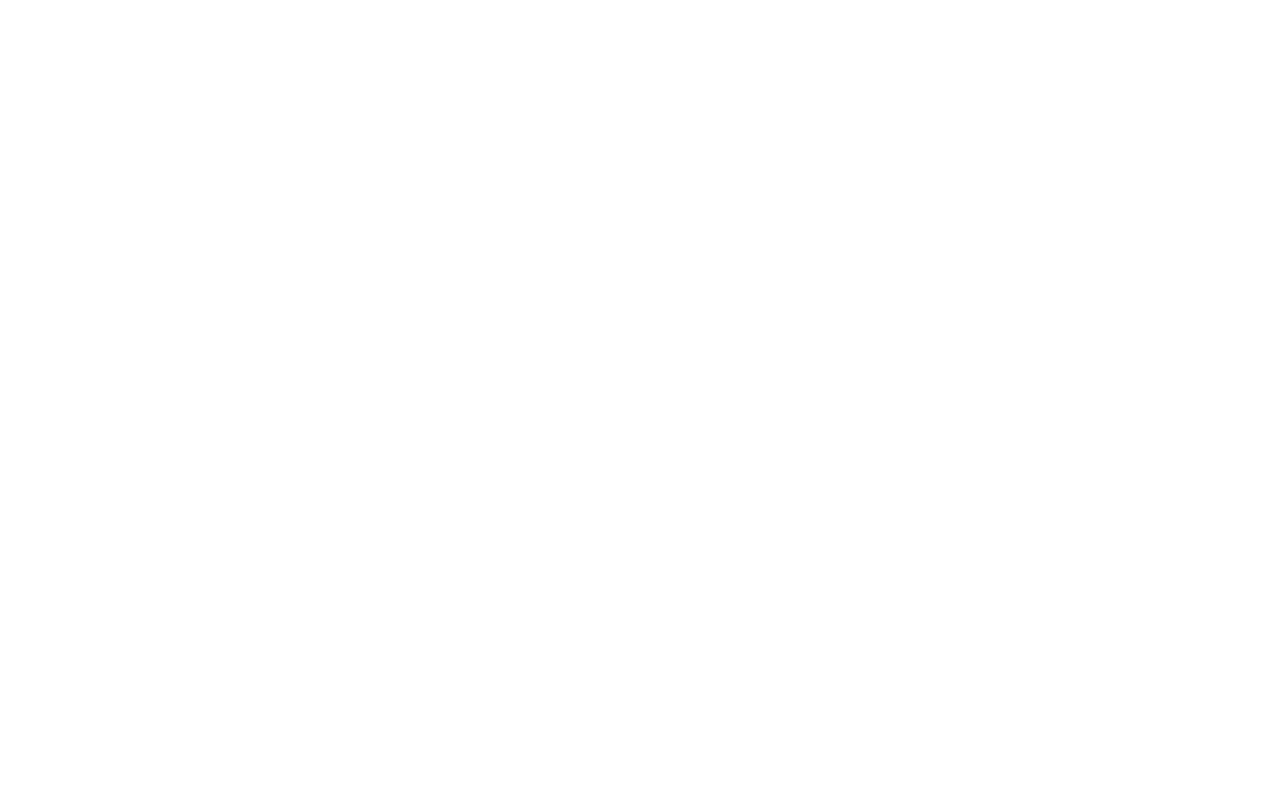
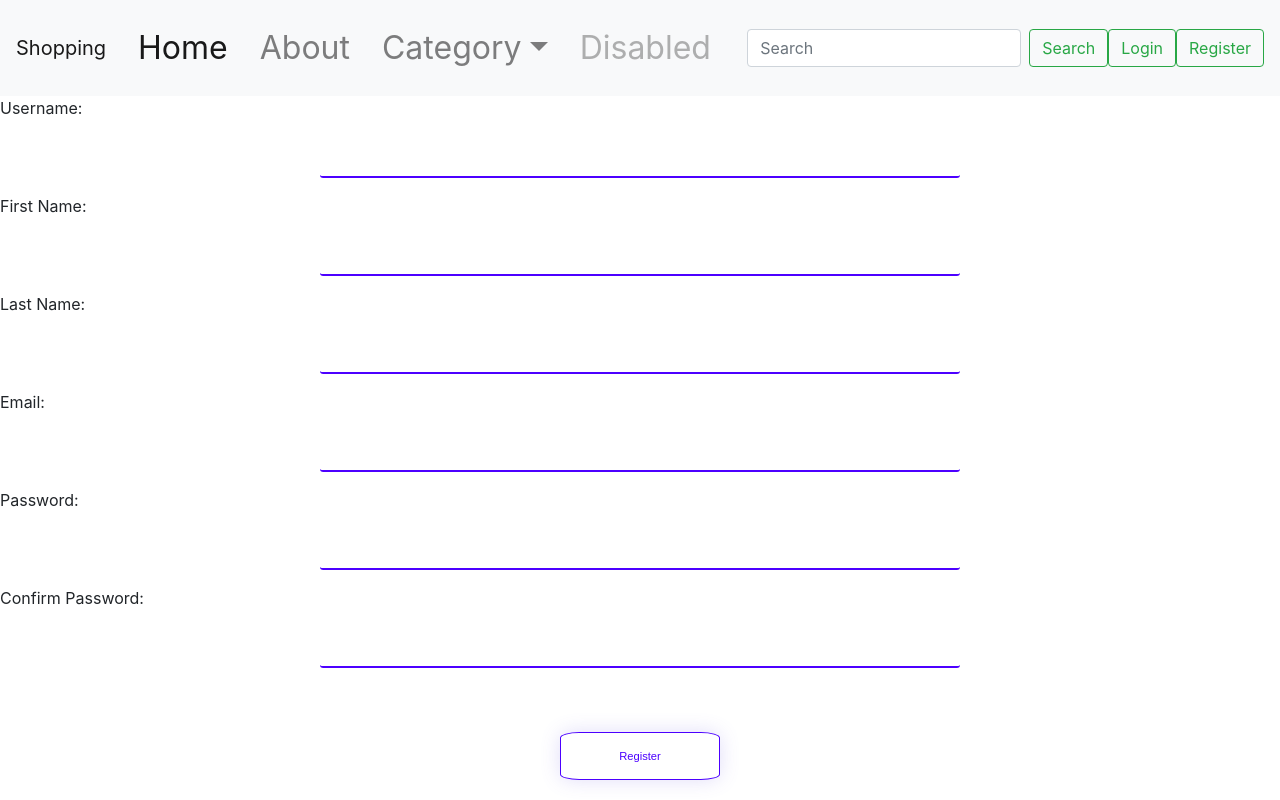
Before and after one commit to Marcelodr1999/ecommerceWeb, a React (Vite) app: page /register in a window 1280 px wide. Before the commit this address had no page. Built offline with nearby package versions, Linux system fonts and the light colour scheme.

Commit message:
register login works

```diff
--- a/src/App.css
+++ b/src/App.css
@@ -76,7 +76,7 @@ li{
 }
 
 .body-background{
-    background-image: url(img/foodimage.png);
+
     background-size:cover;
     background-repeat: no-repeat;
 
@@ -122,7 +122,40 @@ li{
     border: 0.1rem solid rgb(75, 71, 71);
 }
 
-
+.inputStyle{
+  font-family: 'Roboto', sans-serif;
+  color: rgb(76, 0, 255);
+  font-size: 1.2rem;
+  margin: 0 auto;
+  padding: 1.5rem 2rem;
+  border-radius: 0.2rem;
+  border: none;
+  outline: 0;
+  border-bottom: 2px solid rgb(76, 0, 255);
+  background-color: rgb(255, 255, 255);
+  width: 50%;
+  height: 3rem;
+  display: block;
+  margin-bottom: 1rem;
+  transition: all 0.3s;
+}
+.inputStyle-edit{
+    font-family: 'Roboto', sans-serif;
+    color: rgb(76, 0, 255);
+    font-size: 1.2rem;
+    margin: 0 auto;
+    padding: 1.5rem 2rem;
+    border: none;
+    outline: none;
+    border-bottom: 2px solid rgb(76, 0, 255);
+    border-radius: 0.2rem;
+    background-color: rgb(255, 255, 255);
+    width: 40%;
+    height: 3rem;
+    display: block;
+    margin-bottom: 1rem;
+    transition: all 0.3s;
+  }
 
 
 .submit-button {
@@ -134,7 +167,29 @@ li{
     font: 100% 'Orbitron', sans-serif;
 }
 
+.submitStyle{
+  height: 3rem;
+  width:20vh;
+  padding: 5%, 10%;
+  background-color: rgb(255, 255, 255);
+  color: rgb(76, 0, 255);
+  margin-left: auto;
+  margin-right: auto;
+  margin-bottom: 1rem;
+  margin-top: 3rem;
+  font: 500 0.7rem 'Orbitron', sans-serif;
+  border: 1.5px solid rgb(76, 0, 255);
+  box-shadow: 0 0 20px rgba(104, 85, 224, 0.2);
 
+}
+
+.submitStyle:hover{
+  cursor: pointer;
+  background-color: rgb(76, 0, 255);
+  color: white;
+  box-shadow: 0 4px 8px 0 rgba(0,0,0,0.2);
+
+}
 .close {
     color: #aaa;
     float: right;
@@ -151,7 +206,12 @@ li{
 
 
 
-
+.form-div {
+  display: flex;
+  width: 100%;
+  height: 100%;
+  flex-direction: column;
+}
 
 
 .container {
--- a/src/App.jsx
+++ b/src/App.jsx
@@ -7,6 +7,9 @@ import Card from './components/Card'
 import Products from './components/Products'
 import { BrowserRouter as Router,Routes, Route, Link } from 'react-router-dom';
 import ProductDetail from './pages/ProductDetail'
+import LoginPage from './pages/LoginPage';
+import Register from './components/Register'
+
 function App() {
 
   return (
@@ -15,6 +18,9 @@ function App() {
         <Route path="/" element={<Products />} />
           <Route path="/products" element={<Products />} />
           <Route path="/about" element={<ProductDetail />} />
+          <Route path="/login" element={<LoginPage />} />
+          <Route path="/register" element={<Register />} />
+
         </Routes>
 
     </>
--- /dev/null
+++ b/src/components/LoginButton.jsx
@@ -0,0 +1,13 @@
+import React from 'react';
+import { Link } from 'react-router-dom';
+function LoginButton() {
+
+  return (
+    <>
+    <Link to="/login"><button className='btn btn-outline-success my-2 my-sm-0'>Login</button></Link>
+    <Link to="/register"><button className='btn btn-outline-success my-2 my-sm-0'>Register</button></Link>
+    </>
+  );
+}
+
+export default LoginButton;
--- /dev/null
+++ b/src/components/LoginForm.jsx
@@ -0,0 +1,66 @@
+import React, { useState } from 'react';
+import authService from '../services/authService';
+
+function LoginForm() {
+  const [formData, setFormData] = useState({
+    username: '',
+    password: '',
+  });
+
+  const handleChange = (e) => {
+    const { name, value } = e.target;
+    setFormData({ ...formData, [name]: value });
+  };
+  const handleLoginSuccess = (token) => {
+    // Store the token in localStorage
+    localStorage.setItem('authToken', token);
+    window.location.href = "http://localhost:5173";
+
+    // Redirect to a protected page or perform other actions
+    // Example: history.push('/dashboard');
+  };
+  const handleSubmit = async (e) => {
+    e.preventDefault();
+
+    try {
+      const response = await authService.login(formData.username, formData.password);
+
+      if (response.token) {
+        handleLoginSuccess(response.token);
+      } else {
+        // Handle login failure (e.g., display an error message).
+        console.log("Invalid Credentials");
+      }
+    } catch (error) {
+      console.error('Login error:', error);
+    }
+  };
+
+  return (
+    <form onSubmit={handleSubmit}>
+      <div className="form-div">
+        <label>Username or Email:</label>
+        <input
+          className="inputStyle"
+          type="text"
+          name="username"
+          value={formData.username}
+          onChange={handleChange}
+        />
+
+        <label>Password:</label>
+        <input
+          className="inputStyle"
+          type="password"
+          name="password"
+          value={formData.password}
+          onChange={handleChange}
+        />
+
+      <button className="submitStyle" type="submit">Login</button>
+      </div>
+    </form>
+  );
+}
+
+export default LoginForm;
--- /dev/null
+++ b/src/components/Logout.jsx
@@ -0,0 +1,26 @@
+import React from 'react';
+import LoginButton from './LoginButton';
+
+function LogoutButton() {
+  const handleLogout = () => {
+    localStorage.removeItem('authToken');
+    window.location.href = "http://localhost:5173/login";
+
+  };
+
+  // Check if a token is present in localStorage
+  const isAuthenticated = !!localStorage.getItem('authToken');
+
+  // Conditionally render the login or logout button
+  if (isAuthenticated) {
+    return (
+      <button onClick={handleLogout}>Logout</button>
+    );
+  } else {
+    return (
+      <LoginButton />
+    );
+  }
+}
+
+export default LogoutButton;
--- a/src/components/Navbar.jsx
+++ b/src/components/Navbar.jsx
@@ -1,5 +1,5 @@
 import { NavLink } from 'react-router-dom';
-
+import LogoutButton from './Logout';
 
 const Navbar = () => {
     return (
@@ -39,6 +39,7 @@ const Navbar = () => {
          <input className="form-control mr-sm-2" type="search" placeholder="Search" aria-label="Search" />
          <button className="btn btn-outline-success my-2 my-sm-0" type="submit">Search</button>
        </form>
+       <LogoutButton />
      </div>
    </nav>
    </>
--- /dev/null
+++ b/src/components/Register.jsx
@@ -0,0 +1,130 @@
+import React, { useState } from 'react';
+import Navbar from './Navbar';
+function RegistrationForm() {
+  const [formData, setFormData] = useState({
+    username: '',
+    email: '',
+    password: '',
+    password2: '',
+    firstName: '',
+    lastName: '',
+  });
+
+  const handleChange = (e) => {
+    const { name, value } = e.target;
+    setFormData({ ...formData, [name]: value });
+  };
+
+  const handleSubmit = async (e) => {
+    e.preventDefault();
+
+
+    if (formData.password !== formData.password2) {
+        console.log('Passwords do not match.');
+        return;
+      }
+    const registrationData = {
+        username: formData.username,
+        email: formData.email,
+        password: formData.password,
+        password2: formData.password2,
+        first_name: formData.firstName,
+        last_name: formData.lastName,
+      };
+      try {
+        // Send registration data to the server
+        const response = await fetch('http://127.0.0.1:8000/register', {
+          method: 'POST',
+          headers: {
+            'Content-Type': 'application/json',
+          },
+          body: JSON.stringify(registrationData),
+        });
+
+        // Handle server response
+        if (response.ok) {
+          // Registration successful
+          window.location.href = "http://localhost:5173/login";
+          console.log('Registration successful. You can now log in.');
+        } else {
+          console.log("failed to register");
+          const data = await response.json();
+          if (data && data.error) {
+            console.log(data.error); // Display the specific error message from the server.
+          } else {
+            console.log('Registration failed.'); // Display a generic error message.
+          }
+        }
+      } catch (error) {
+        console.error('Registration error:', error);
+        console.log('Registration failed.');
+      }
+  };
+
+  return (
+    <>
+    <Navbar />
+    <form onSubmit={handleSubmit}>
+      <div className='form-div'>
+        <label>Username:</label>
+        <input
+          className="inputStyle"
+          type="text"
+          name="username"
+          value={formData.username}
+          onChange={handleChange}
+        />
+
+        <label>First Name:</label>
+        <input
+          className="inputStyle"
+          type="text"
+          name="firstName"
+          value={formData.firstName}
+          onChange={handleChange}
+        />
+
+        <label>Last Name:</label>
+        <input
+          className="inputStyle"
+          type="text"
+          name="lastName"
+          value={formData.lastName}
+          onChange={handleChange}
+        />
+
+        <label>Email:</label>
+        <input
+          className="inputStyle"
+          type="email"
+          name="email"
+          value={formData.email}
+          onChange={handleChange}
+        />
+
+        <label>Password:</label>
+        <input
+          className="inputStyle"
+          type="password"
+          name="password"
+          value={formData.password}
+          onChange={handleChange}
+        />
+
+        <label>Confirm Password:</label>
+        <input
+          className="inputStyle"
+          type="password"
+          name="password2"
+          value={formData.password2}
+          onChange={handleChange}
+        />
+
+      <button className='submitStyle' type="submit">Register</button>
+      </div>
+    </form>
+    </>
+  );
+}
+
+export default RegistrationForm;
--- /dev/null
+++ b/src/pages/LoginPage.jsx
@@ -0,0 +1,14 @@
+import React from 'react';
+import LoginForm from '../components/LoginForm';
+import Navbar from '../components/Navbar';
+function LoginPage() {
+  return (
+    <div>
+        <Navbar />
+      <h2>Login</h2>
+      <LoginForm />
+    </div>
+  );
+}
+
+export default LoginPage;
--- /dev/null
+++ b/src/services/authService.jsx
@@ -0,0 +1,27 @@
+const BASE_URL = 'http://127.0.0.1:8000/api-token-auth';
+async function login(username, password) {
+  try {
+    const response = await fetch(`${BASE_URL}`, {
+      method: 'POST',
+      headers: {
+        'Content-Type': 'application/json',
+      },
+      body: JSON.stringify({ username, password }),
+    });
+
+    if (!response.ok) {
+      throw new Error('Login failed');
+    }
+
+    const data = await response.json();
+    return data;
+  } catch (error) {
+    throw error;
+  }
+}
+
+const authService = {
+  login,
+};
+
+export default authService;
```
